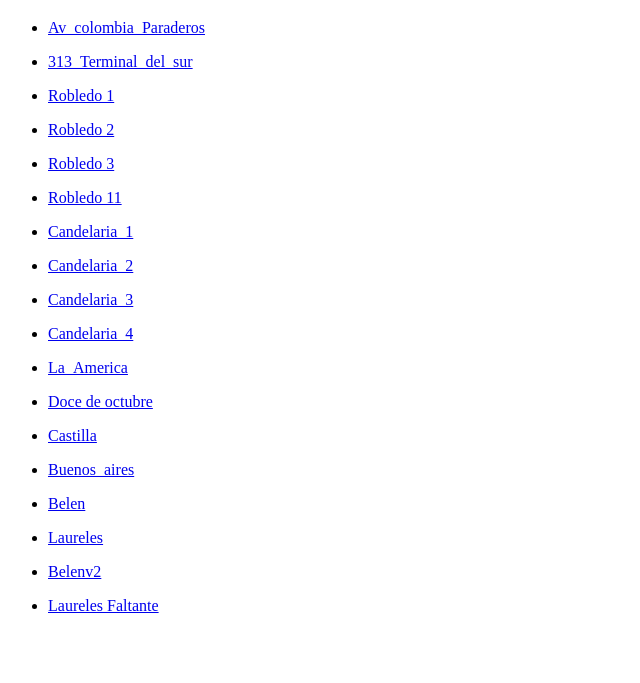
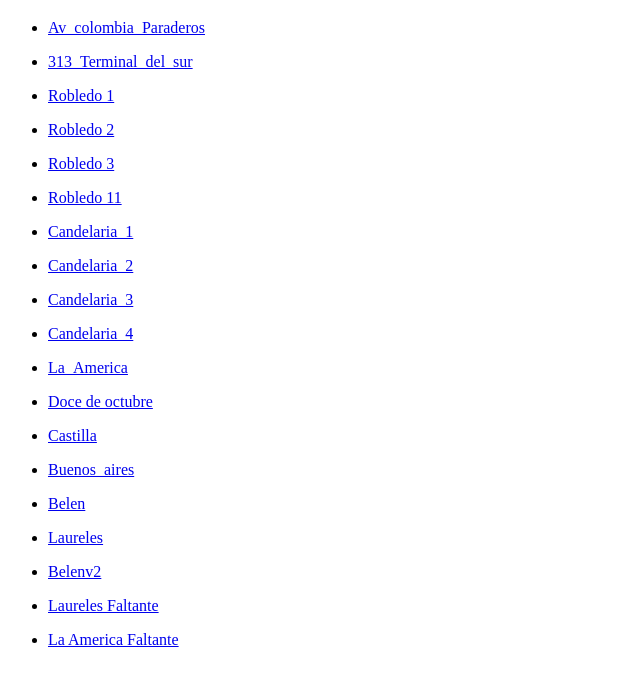
Before and after one commit to Schb82/paraderos_medellin, a plain HTML site: page index.html in a window 1280 px wide. Shown: the part 61-744 px from the top of the page, without its empty margins (0-640 px from the left). Drawn offline with Linux system fonts and the light colour scheme.

Commit message:
Update index.html

```diff
--- a/index.html
+++ b/index.html
@@ -74,5 +74,8 @@
 <ul>
     <li><a href="mapas/Laureles Faltante.html">Laureles Faltante</a></li>
 </ul>
+<ul>
+    <li><a href="mapas/La America Faltante.html">La America Faltante</a></li>
+</ul>
 </body>
 </html>
```
